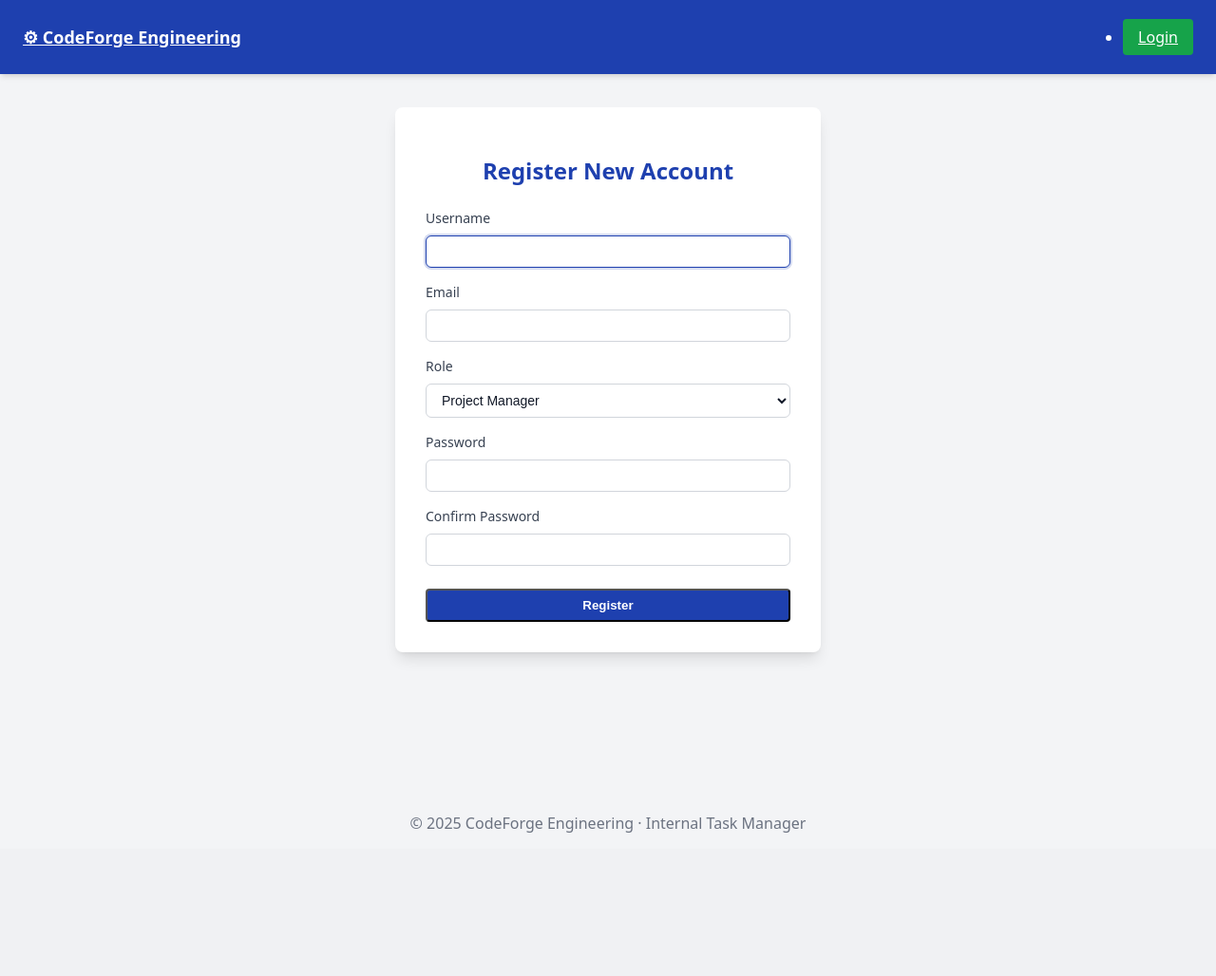
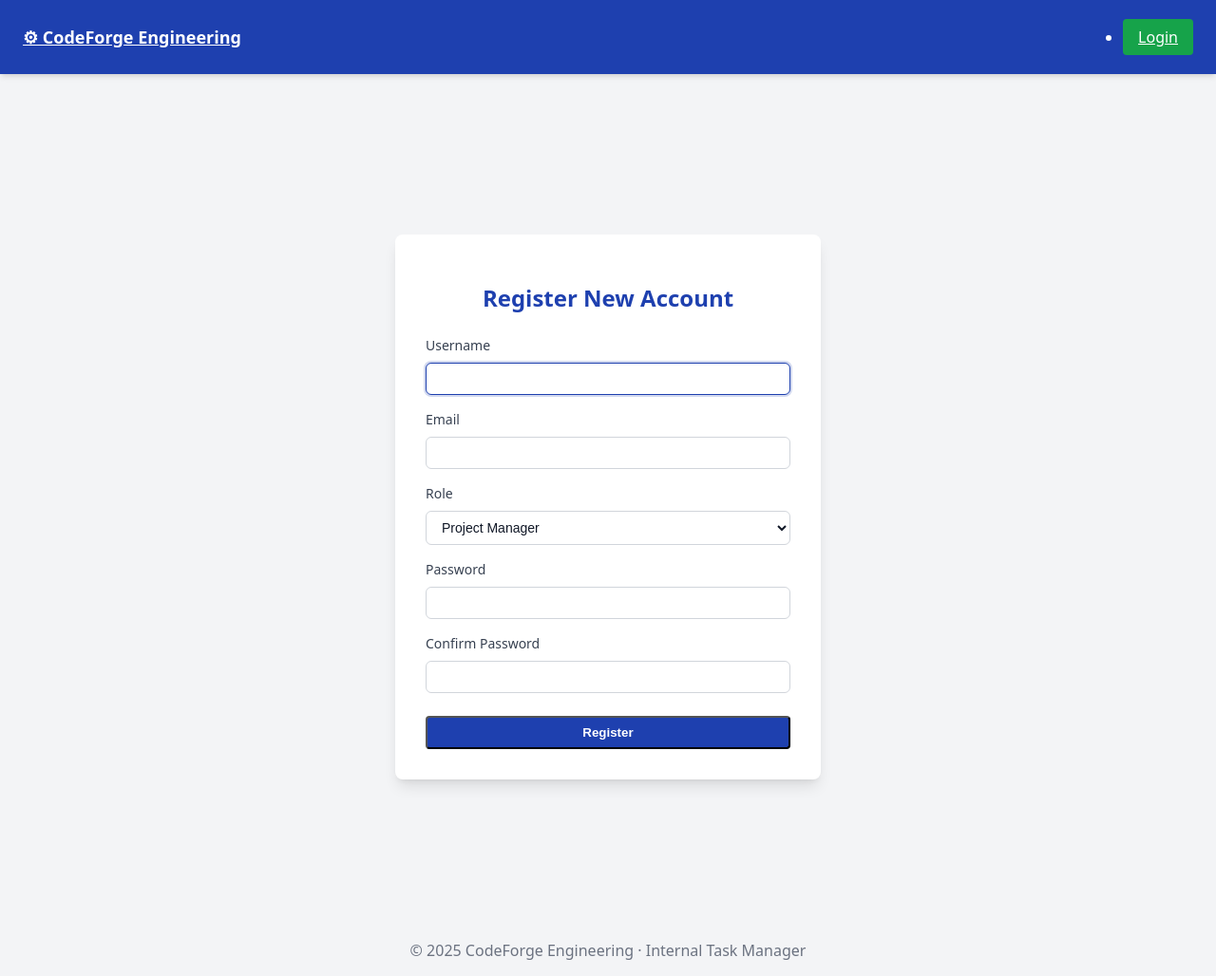
Before and after one commit to dzyhype6/Taskmanagement, a Django app: page /accounts/create/ in a window 1280 px wide. Shown: the whole page at 95% size. Before the commit the page ends 877 px from the top, so only its background shows below. Run offline with Django 5.2, Linux system fonts and the light colour scheme.

Commit message:
fix: page content hidden under the fixed header (offline Tailwind lacks pt-24)
The previous clock fix used the pt-24 utility class, but the project ships a
prebuilt offline Tailwind CSS that doesn't define it, so <main> lost its top
padding entirely — the live clock AND every page's heading (Reports, PM
Report, dashboards) slid under the fixed blue header, which made the clock
'not show' and reports look 'removed'. The header is ~91px tall, so even the
old pt-20 (80px) overlapped slightly.

Use an inline padding-top (7rem) on <main> that cannot be dropped by the CSS
build. Verified in a browser: clock renders fully below the header and all
page headings are visible.

Co-Authored-By: Claude <noreply@anthropic.com>

```diff
--- a/tasks/templates/base.html
+++ b/tasks/templates/base.html
@@ -95,7 +95,9 @@
     {% endif %}
 
     <!-- Main Content -->
-    <main class="{% if user.is_authenticated %}ml-56{% endif %} pt-24 px-8">
+    {# inline padding-top: the offline Tailwind build lacks pt-24, and the fixed
+       header is ~91px tall, so this must not rely on a utility class #}
+    <main class="{% if user.is_authenticated %}ml-56{% endif %} px-8" style="padding-top:7rem">
         {% if user.is_authenticated %}
         <div class="flex justify-end no-print mb-2">
             <div id="liveClock" class="text-sm text-gray-500 font-medium">&nbsp;</div>
```
Also changed, not shown: 1 other file.
